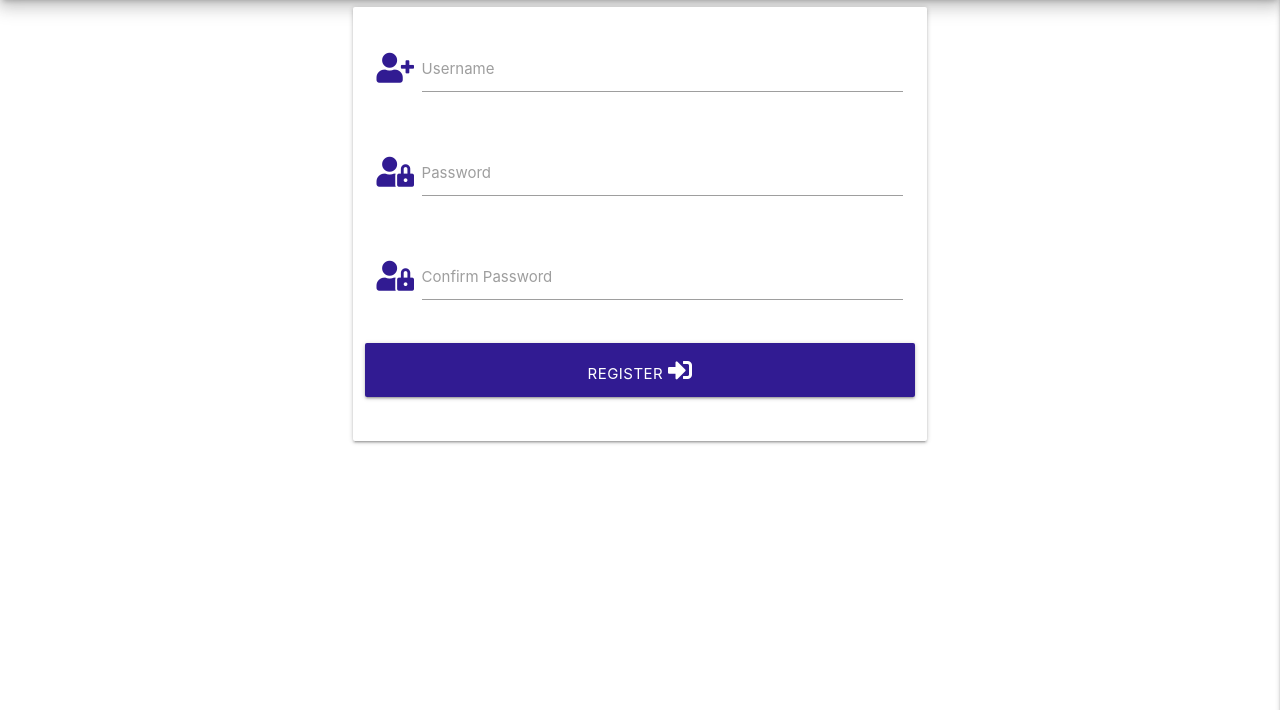
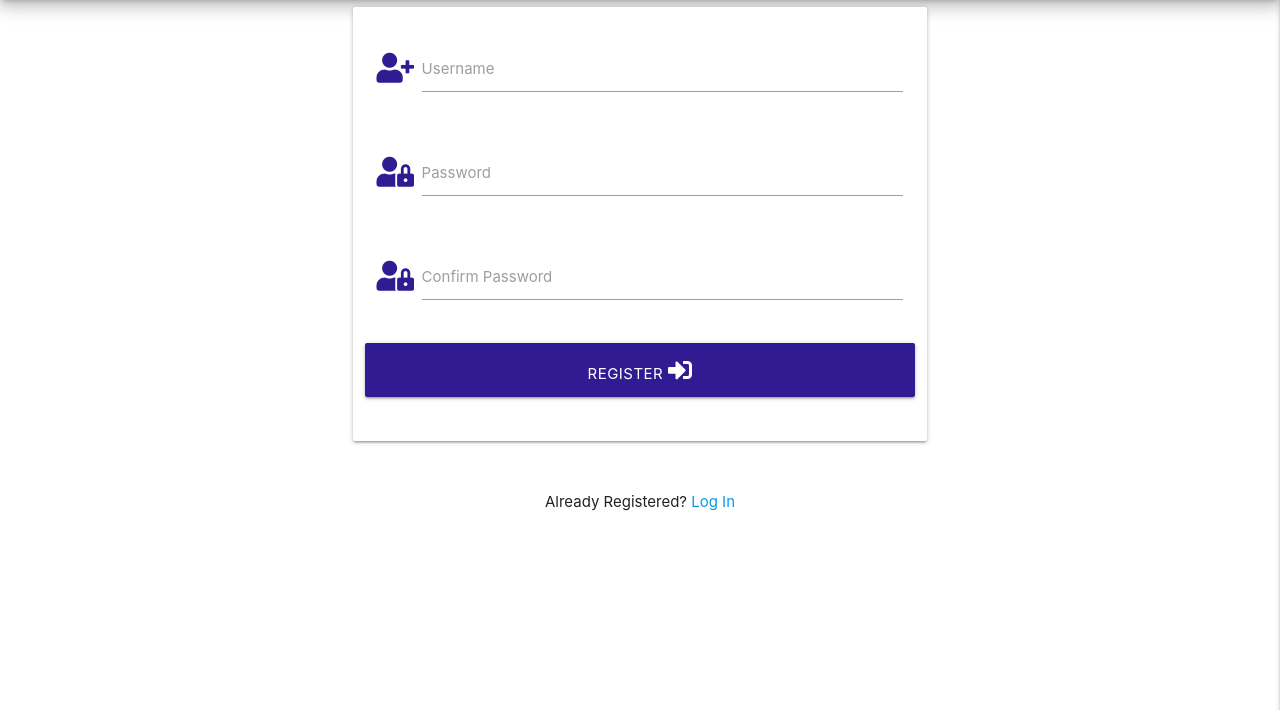
Before and after one commit to emusat2021/Booktips, a Flask app: page /register in a window 1280 px wide. Shown: the part 65-775 px from the top of the page. Run offline with Flask 2, Linux system fonts and the light colour scheme; some libraries are stand-ins or nearby versions.

Commit message:
Add link Login for an registered user

```diff
--- a/templates/register.html
+++ b/templates/register.html
@@ -37,5 +37,13 @@
       </div>
     </form>
   </div>
+    <div class="row">
+        <div class="col s12">
+            <p class="center-align">
+              Already Registered?
+              <a href="{{ url_for('login') }}" class="light-blue-text text-darken-4">Log In</a>
+            </p>
+        </div>
+    </div>
 
 {% endblock %}
```
